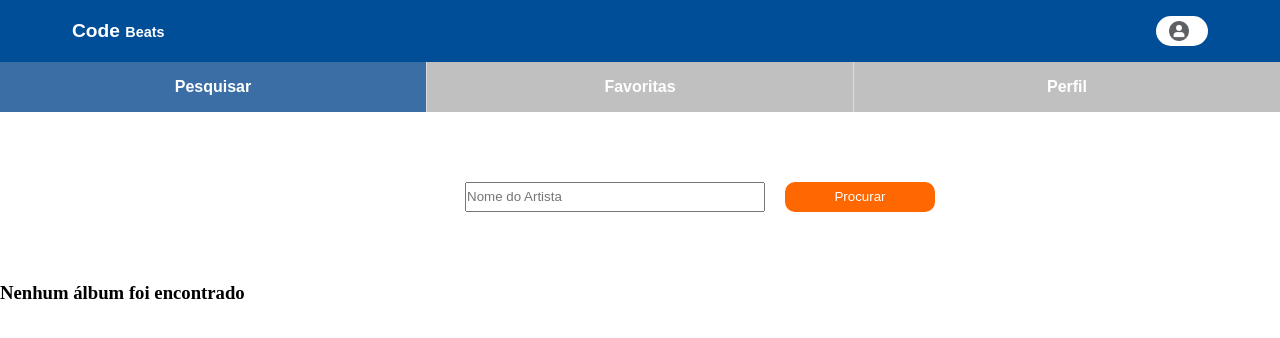
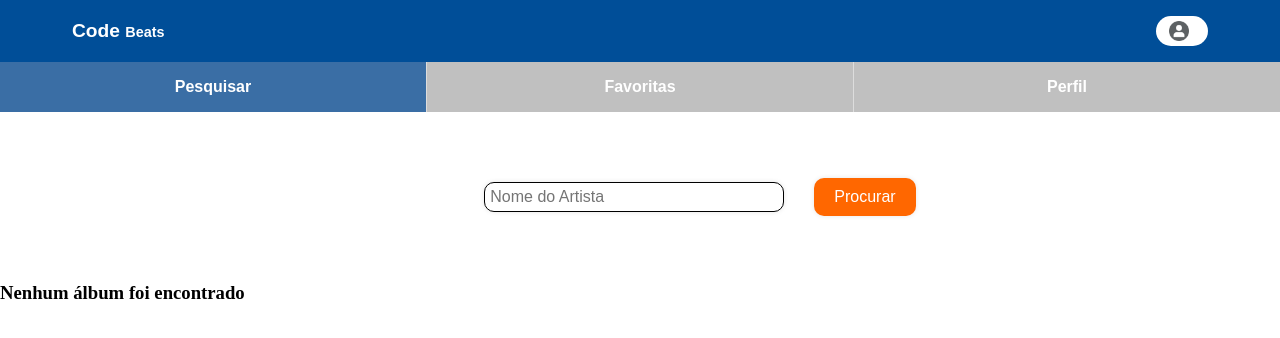
Before and after one commit to chapetta/code-beats, a React (Vite) app: page /search in a window 1280 px wide. Shown: the top 338 px of the page. Built offline with nearby package versions, Linux system fonts and the light colour scheme.

Commit message:
styles: adicionando css do search

```diff
--- a/src/styles/Global.css
+++ b/src/styles/Global.css
@@ -91,15 +91,31 @@
   width: 300px;
   margin: 20px;
   height: 30px;
+  border: solid 1px black;
+  border-radius: 10px;
+  padding: 5px;
+  font-size: 16px;
+  outline: none;
+  box-shadow: 0 0 5px rgba(0, 0, 0, 0.1);
+
 }
 
 .search-button {
-  width: 150px;
-  height: 30px;
+  background-color: #FF6700;
   color: white;
-  background-color: #FF6700;
   border: none;
   border-radius: 10px;
+  padding: 10px 20px;
+  font-size: 16px;
+  margin-left: 10px;
+  box-shadow: 0 0 5px rgba(0, 0, 0, 0.1);
+  transition: background-color 0.3s ease;
+  cursor: pointer;
+}
+
+.search-button:hover {
+  background-color: #E65C00;
+  cursor: pointer;
 }
 
 .cardList-container {
```
